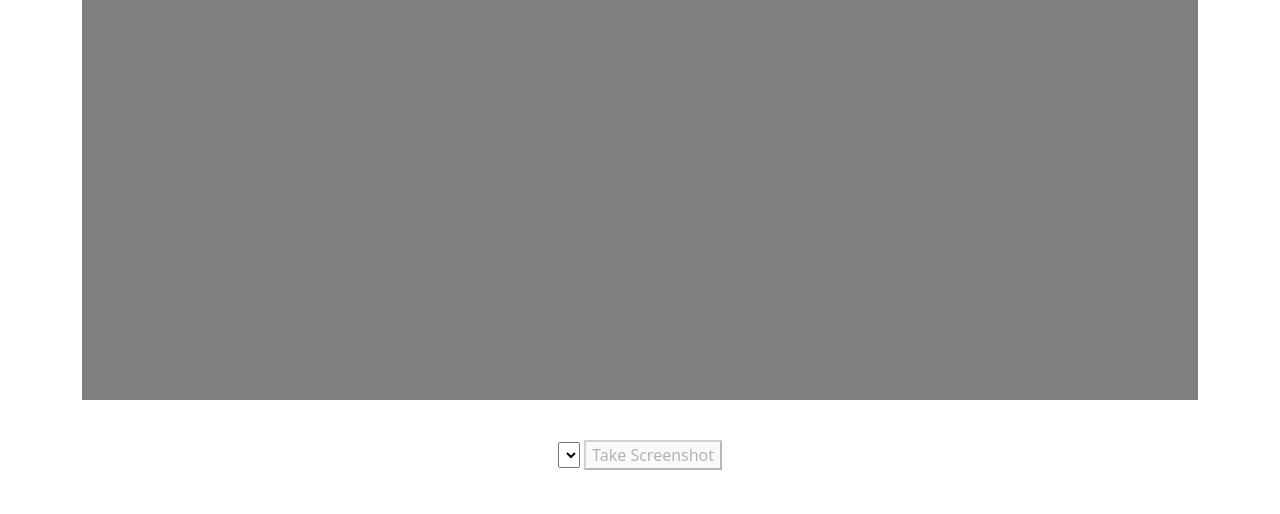
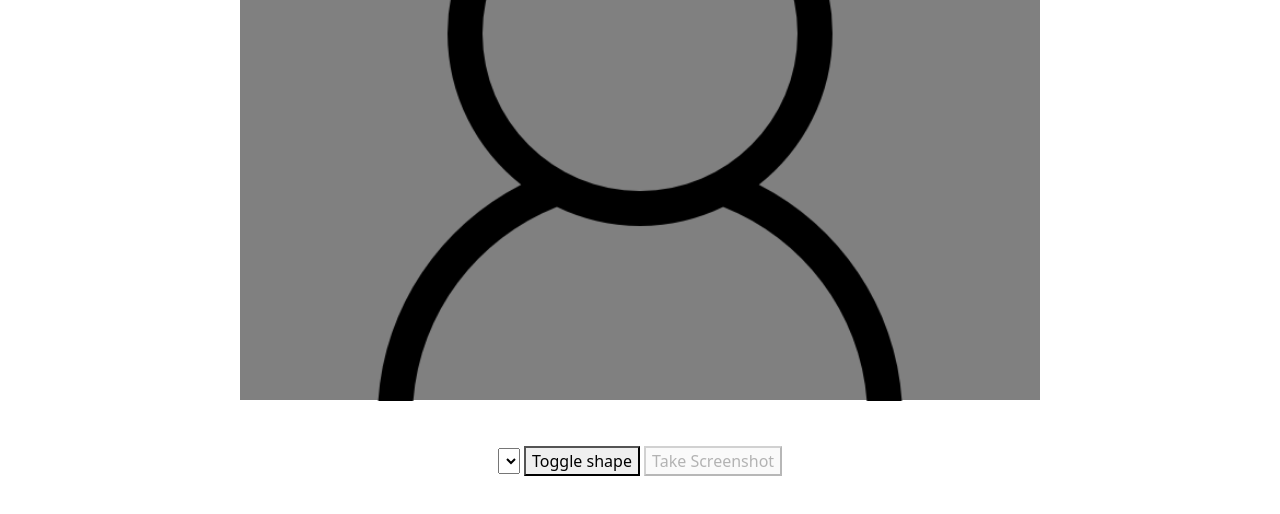
Before and after one commit to LucaroSeven/web-camera, a website: page docs/index.html in a window 1280 px wide. Drawn offline with nearby package versions, Linux system fonts and the light colour scheme.

Commit message:
person shape function added

```diff
--- /dev/null
+++ b/bs-config.json
@@ -0,0 +1,3 @@
+{
+    "server": { "baseDir": "./docs" }
+}
--- a/index.html
+++ b/docs/index.html
@@ -13,9 +13,24 @@
     grid-template-columns: repeat(2, 1fr);
     grid-gap: 10px;
   }
+  #video-box{
+    position: relative;
+  }
+  #person-shape{
+    position:absolute;
+    width:70%;
+    min-height:40px;
+    z-index:300000;
+    bottom:5px;
+    left:15%;
+    text-align:center;
+  }
   img{
     width: 100%;
   }
+  .hidden {
+  display: none;
+}
   @media screen and (max-width: 1200px) {
     #gallery{
     display: grid;
@@ -28,9 +43,13 @@
     <div id="container">
         <canvas style="display:none;"></canvas>
         <div id="camera" style="display: flex; flex-direction: column; align-items: center;">
-            <video autoplay style="width: 100%; height: 400px; background-color: grey;"></video>
+            <div id="video-box">
+              <img id="person-shape" src="/img/person_shape.png" alt="person_shape">
+              <video autoplay style="width: 100%; height: 400px; background-color: grey;"></video>
+            </div>
             <div style="margin-top: 40px;">
               <select name="" id="videoSource" class=""></select>
+              <button id="shape-button">Toggle shape</button>
               <button id="screenshot-button" disabled>Take Screenshot</button>
             </div>
         </div>
@@ -45,8 +64,10 @@
 const videoElement = document.querySelector("video");
 const videoSelect = document.querySelector("select#videoSource");
 const screenshotButton = document.querySelector("#screenshot-button");
+const shapeButton = document.querySelector("#shape-button");
 const canvas = document.createElement("canvas");
 var gallery = document.querySelector("#gallery");
+var personShape = document.querySelector("#person-shape");
 
 navigator.mediaDevices
   .enumerateDevices()
@@ -55,6 +76,10 @@ navigator.mediaDevices
   .catch(handleError);
 
 videoSelect.onchange = getStream;
+
+shapeButton.onclick = function(){
+  personShape.classList.toggle('hidden');
+}
 
 screenshotButton.onclick = videoElement.onclick = function () {
   canvas.width = videoElement.videoWidth;
```
Also changed, not shown: docs/img/person_shape.png (added).
